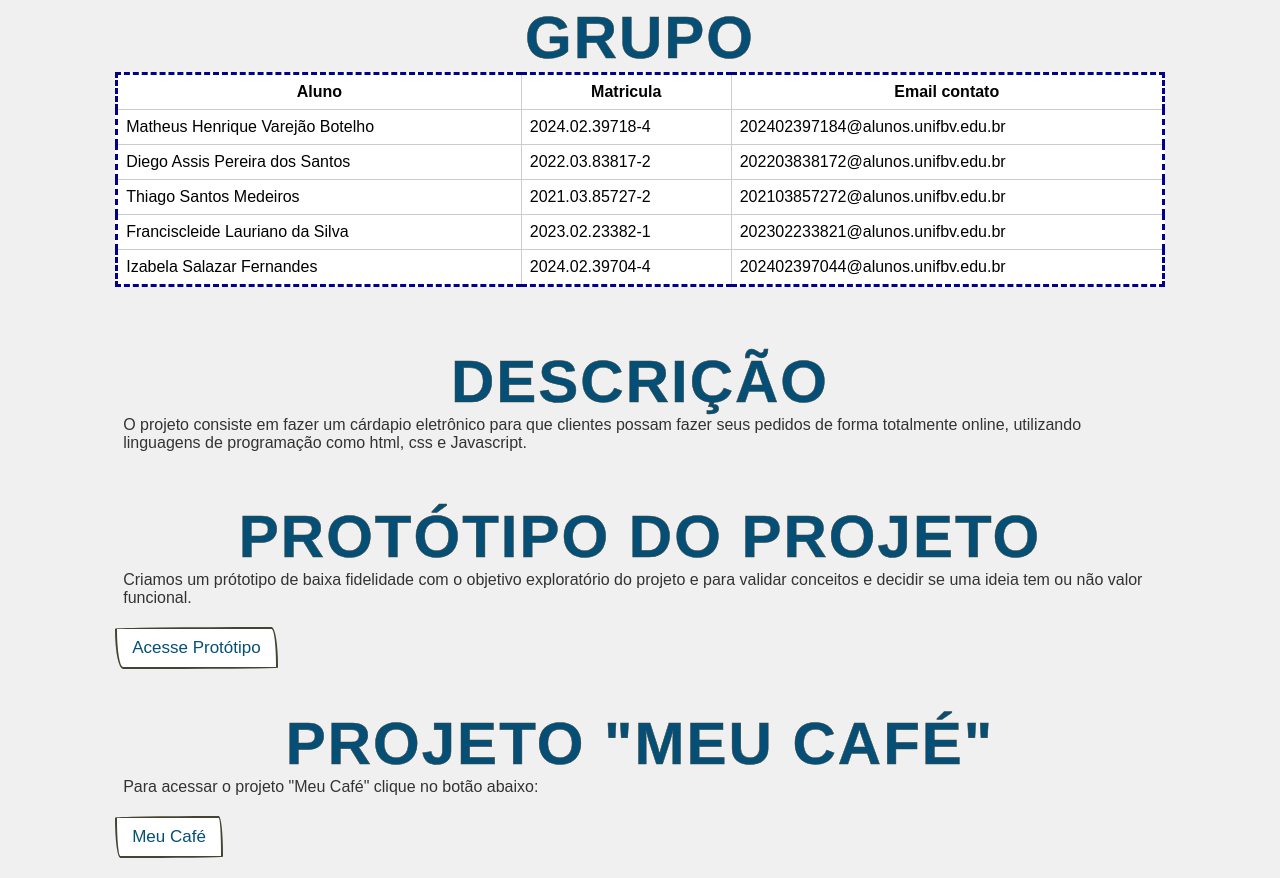
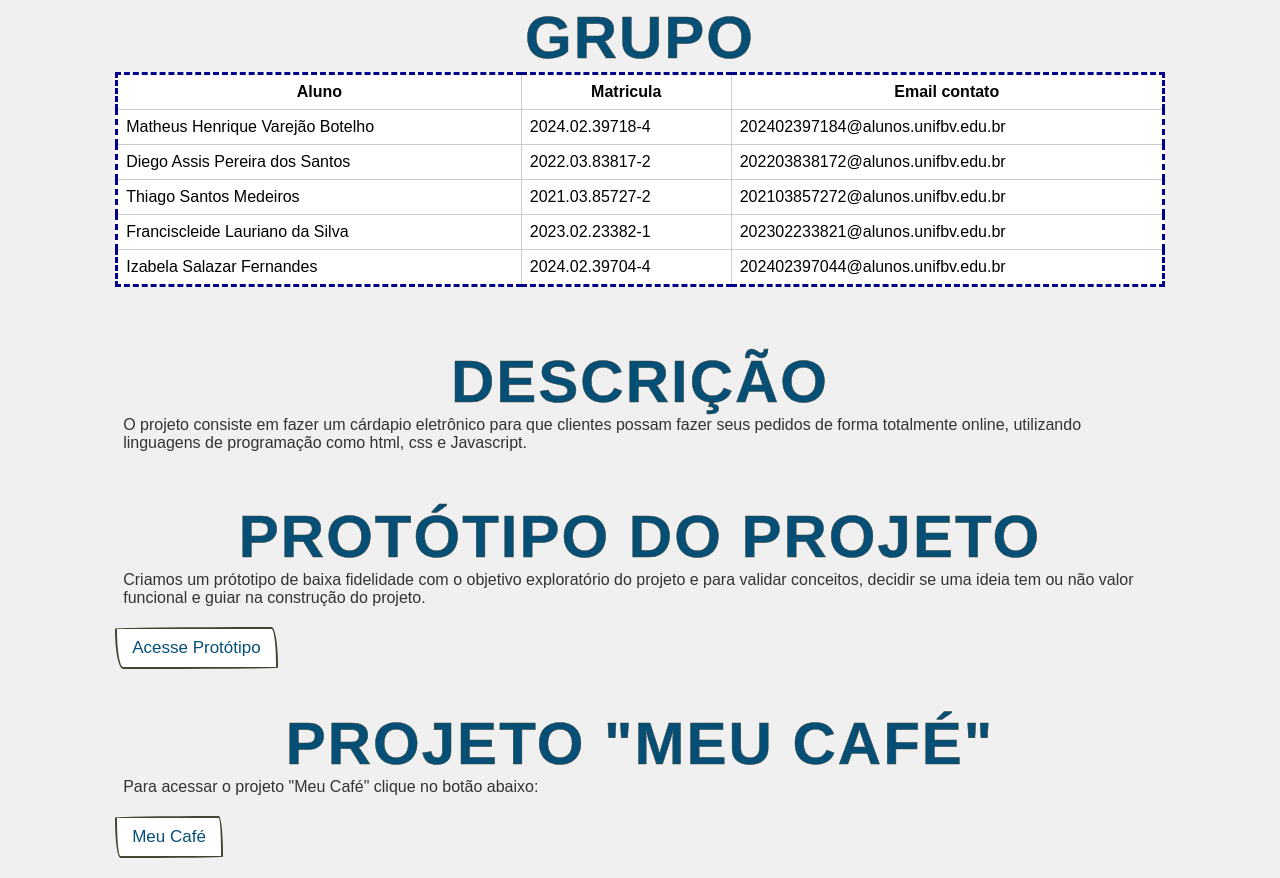
Before and after one commit to FrancisLauriano/meu_cafe, a website: page index.html in a window 1280 px wide. Shown: the part 1603-2481 px from the top of the page. Drawn offline with Linux system fonts and the light colour scheme.

Commit message:
14-04-2024

```diff
--- a/index.html
+++ b/index.html
@@ -126,7 +126,7 @@
             <h3 class="heading">Protótipo do Projeto</h3>
             <dl>
                 <dd><p>
-                    Criamos um prótotipo de baixa fidelidade com o objetivo exploratório do projeto e para validar conceitos e decidir se uma ideia tem ou não valor funcional.
+                    Criamos um prótotipo de baixa fidelidade com o objetivo exploratório do projeto e para validar conceitos, decidir se uma ideia tem ou não valor funcional e guiar na construção do projeto.
                 </p></dd>
             </dl>
             <a href="https://www.figma.com/file/wFuoehlSgN9DcC9hcoGqvQ/prototipo_baixa_fidelidade_Meu-Cafe?type=whiteboard&t=5MzYNfVIaKAinT07-6" class="btn">Acesse Protótipo</a>
```
